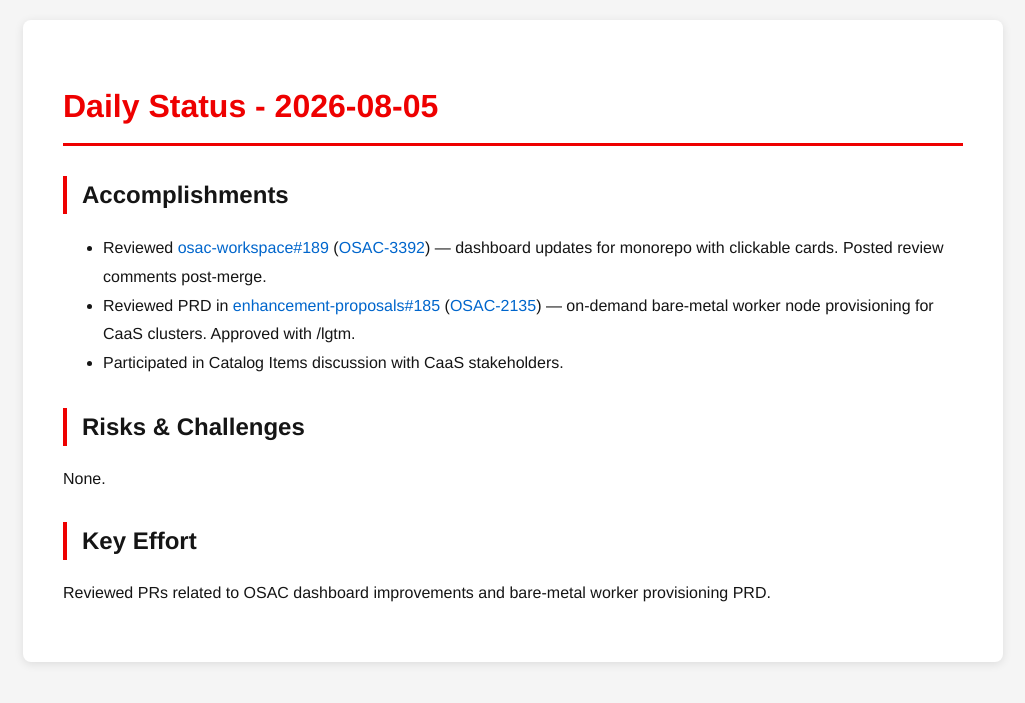
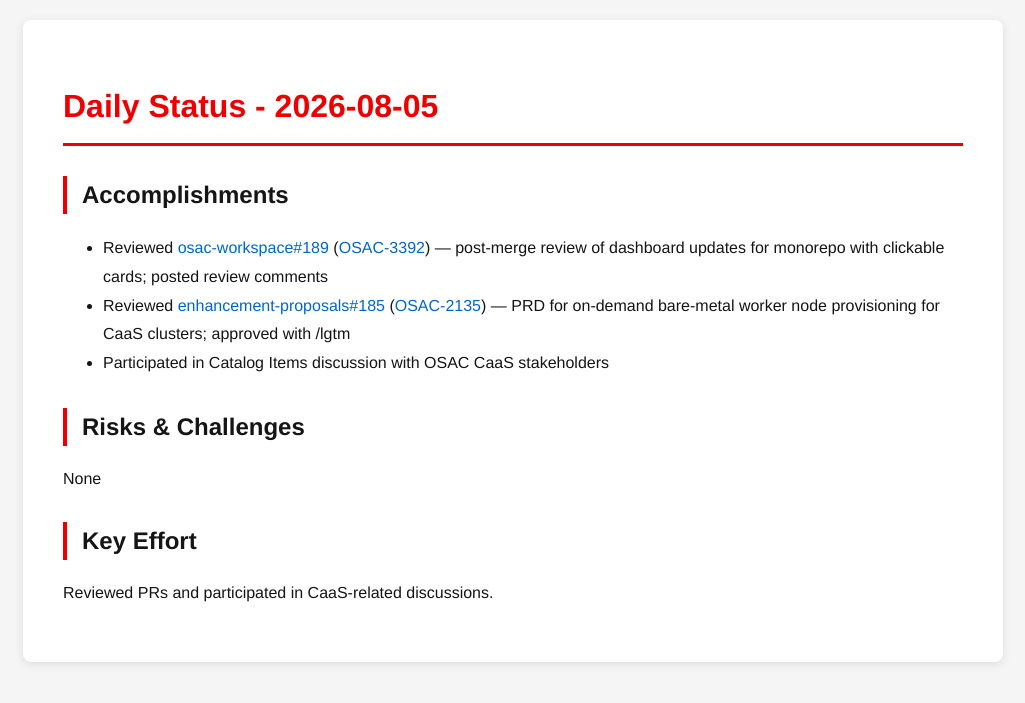
Before and after one commit to tzvatot/daily-status, a Jekyll site: the page built from 2026-08-05.md, in a window 1280 px wide. Shown: the top 703 px of the page, without its empty margins (127-1152 px from the left). Built offline with Jekyll 4.4.1, drawn with Linux system fonts in a browser that asks for light colours.

Commit message:
Daily status update - 2026-08-05

```diff
--- a/2026-08-05.md
+++ b/2026-08-05.md
@@ -7,12 +7,12 @@
 # Daily Status - 2026-08-05
 
 ## Accomplishments
-- Reviewed [osac-workspace#189](https://github.com/osac-project/osac-workspace/pull/189) ([OSAC-3392](https://redhat.atlassian.net/browse/OSAC-3392)) — dashboard updates for monorepo with clickable cards. Posted review comments post-merge.
-- Reviewed PRD in [enhancement-proposals#185](https://github.com/osac-project/enhancement-proposals/pull/185) ([OSAC-2135](https://redhat.atlassian.net/browse/OSAC-2135)) — on-demand bare-metal worker node provisioning for CaaS clusters. Approved with /lgtm.
-- Participated in Catalog Items discussion with CaaS stakeholders.
+- Reviewed [osac-workspace#189](https://github.com/osac-project/osac-workspace/pull/189) ([OSAC-3392](https://redhat.atlassian.net/browse/OSAC-3392)) — post-merge review of dashboard updates for monorepo with clickable cards; posted review comments
+- Reviewed [enhancement-proposals#185](https://github.com/osac-project/enhancement-proposals/pull/185) ([OSAC-2135](https://redhat.atlassian.net/browse/OSAC-2135)) — PRD for on-demand bare-metal worker node provisioning for CaaS clusters; approved with /lgtm
+- Participated in Catalog Items discussion with OSAC CaaS stakeholders
 
 ## Risks & Challenges
-None.
+None
 
 ## Key Effort
-Reviewed PRs related to OSAC dashboard improvements and bare-metal worker provisioning PRD.
+Reviewed PRs and participated in CaaS-related discussions.
```
